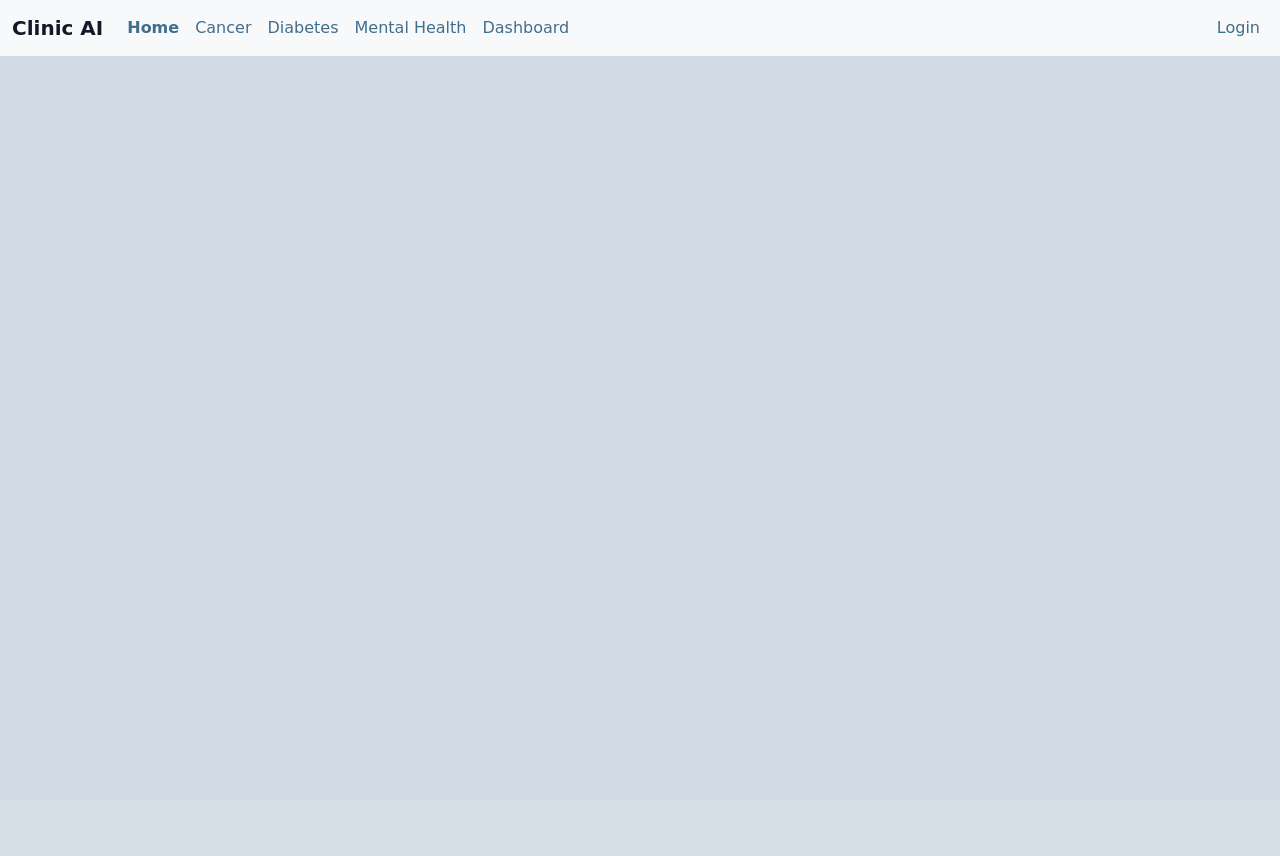
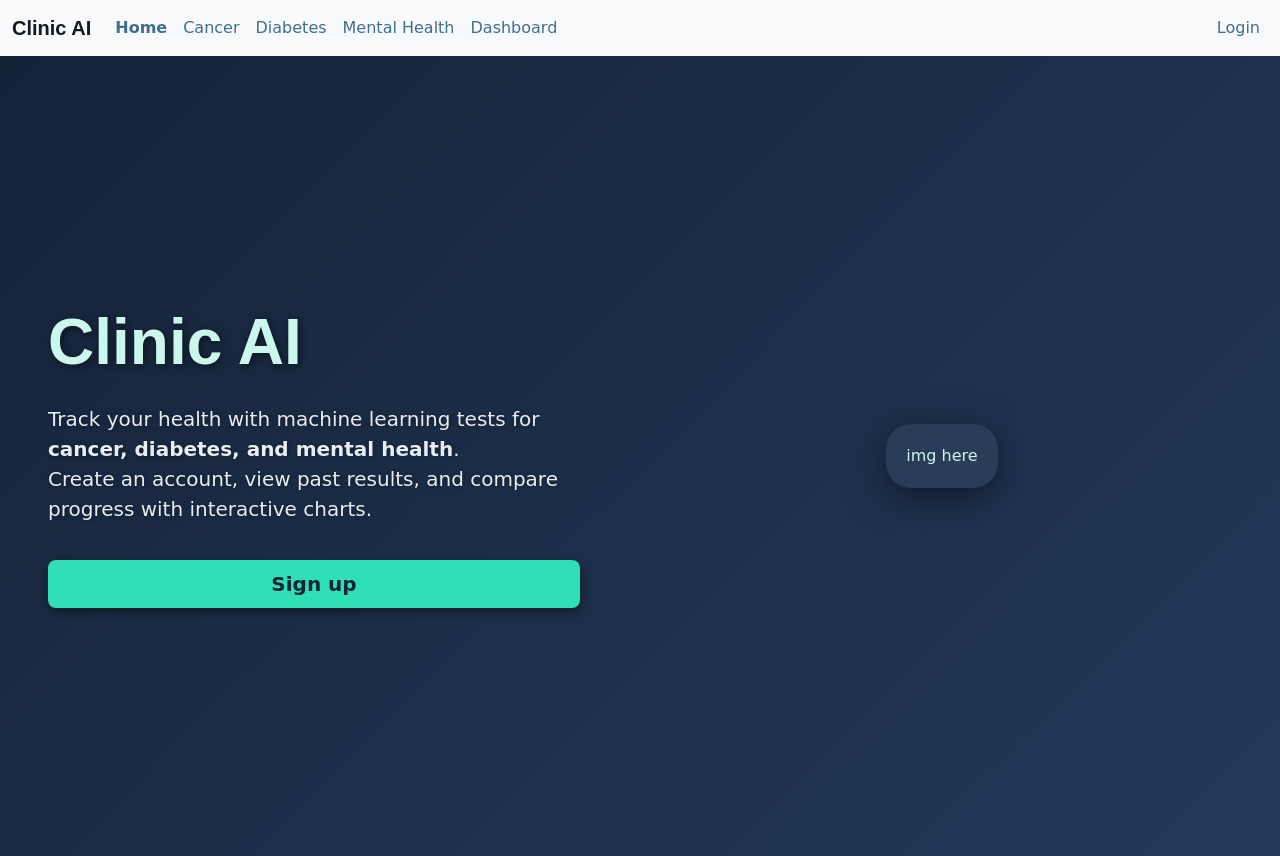
Before and after one commit to jimmydin7/clinic-ai, a Flask app: page / in a window 1280 px wide. Before the commit the page ends 56 px from the top, so only its background shows below. Run offline with Flask 3, Linux system fonts and the light colour scheme.

Commit message:
feat: hero landing

```diff
--- a/static/css/base.css
+++ b/static/css/base.css
@@ -1,8 +1,13 @@
 body {
     background-color: var(--powder-blue-800);
     color: var(--mint-green);
-    font-family: "Comic Sans MS"
+    font-family: "Comic Sans MS", sans-serif;
 }
+
+h1, h2, h3, h4, h5, h6, .big-text {
+    font-family: "Poppins", sans-serif;
+}
+
 
 .navbar {
     background-color: var(--raisin-black-700);
--- a/templates/base.html
+++ b/templates/base.html
@@ -12,7 +12,7 @@
 <body>
     <nav class="navbar navbar-expand-lg navbar-light bg-light">
         <div class="container-fluid">
-          <a class="navbar-brand" href="#"><strong>Clinic AI</strong></a>
+          <a class="navbar-brand big-text" href="#"><strong>Clinic AI</strong></a>
           <button class="navbar-toggler" type="button" data-bs-toggle="collapse" data-bs-target="#navbarNav" aria-controls="navbarNav" aria-expanded="false" aria-label="Toggle navigation">
             <span class="navbar-toggler-icon"></span>
           </button>
@@ -43,5 +43,7 @@
         </div>
     </nav>
 
+    {% block content %}{% endblock %}
+
 </body>
 </html>
--- a/templates/index.html
+++ b/templates/index.html
@@ -1,3 +1,32 @@
 {% extends "base.html" %}
 
-test
+{% block title %}Clinic AI{% endblock %}
+
+{% block content %}
+<div class="container-fluid vh-100 d-flex align-items-center"
+     style="background: linear-gradient(135deg, #152337, #23395b); overflow: hidden;">
+    <div class="row w-100">
+
+        <div class="col-lg-6 d-flex flex-column justify-content-center text-center text-lg-start px-5">
+            <h1 style="font-size: 4rem; color: #cbf7ed; font-weight: 900; text-shadow: 2px 2px 8px rgba(0,0,0,0.5);">
+                Clinic AI
+            </h1>
+            <p class="mt-3" style="font-size: 1.25rem; color: #e8edf3; text-shadow: 1px 1px 4px rgba(0,0,0,0.3);">
+                Track your health with machine learning tests for <strong>cancer, diabetes, and mental health</strong>.<br>
+                Create an account, view past results, and compare progress with interactive charts.
+            </p>
+            <a href="/signup" class="btn btn-lg"
+               style="background: #2fdfb6; color: #152337; font-weight: bold; box-shadow: 2px 4px 10px rgba(0,0,0,0.4); margin-top: 20px;">
+               Sign up
+            </a>
+        </div>
+
+
+        <div class="col-lg-6 d-flex justify-content-center align-items-center px-5">
+            <div style="background: rgba(255,255,255,0.05); padding: 20px; border-radius: 25px; box-shadow: 0 10px 40px rgba(0,0,0,0.5);">
+                img here
+            </div>
+        </div>
+    </div>
+</div>
+{% endblock %}
```
